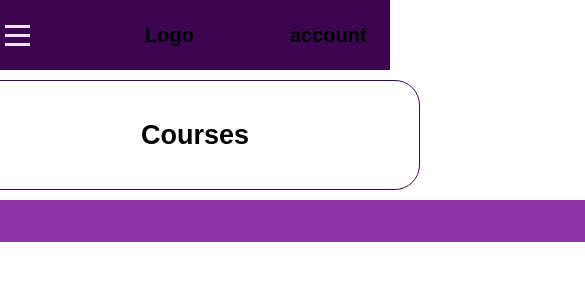
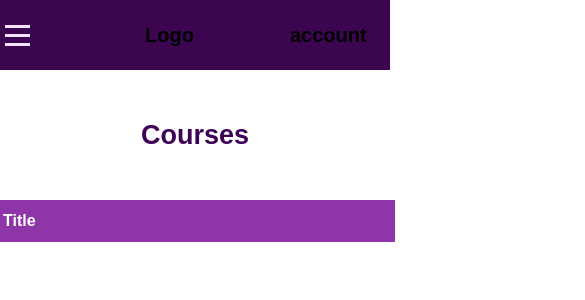
Before and after one commit to lam-garr/Language-App, a React (Create React App) app in the folder client/: page /courses in a window 390 px wide. Shown: the top 300 px of the page, 585 px wide, since content can reach past the window. Built offline with nearby package versions, Linux system fonts and the light colour scheme.

Commit message:
Edit Courses page styling

```diff
--- a/client/src/styles/CoursesPage.css
+++ b/client/src/styles/CoursesPage.css
@@ -16,7 +16,7 @@
     margin-top: 10px;
     padding: 10px;
     margin-bottom: 10px;
-    border: 1px solid rgb(61, 2, 88);
+    color: rgb(61, 2, 88);
     border-radius: 25px;
     position: relative;
 }
@@ -47,3 +47,47 @@
     min-height: 300px;
     width: 800px;
 }
+
+@media(max-width: 805px) {
+    .courses-section-one, .courses-section-two{
+        width: 700px;
+    }
+
+    .courses-sec-two-course-options {
+        width: 700px;
+    }
+}
+
+@media(max-width: 715px) {
+    .courses-section-one, .courses-section-two{
+        width: 600px;
+    }
+
+    .courses-sec-two-course-options {
+        width: 600px;
+    }
+}
+
+@media(max-width: 615px) {
+    .courses-section-one, .courses-section-two{
+        width: 500px;
+    }
+
+    .courses-sec-two-course-options {
+        width: 500px;
+    }
+}
+
+@media(max-width: 515px) {
+    .courses-section-one, .courses-section-two{
+        width: 400px;
+    }
+
+    .courses-sec-one-title {
+        width: 350px;
+    }
+
+    .courses-sec-two-course-options {
+        width: 400px;
+    }
+}
```
